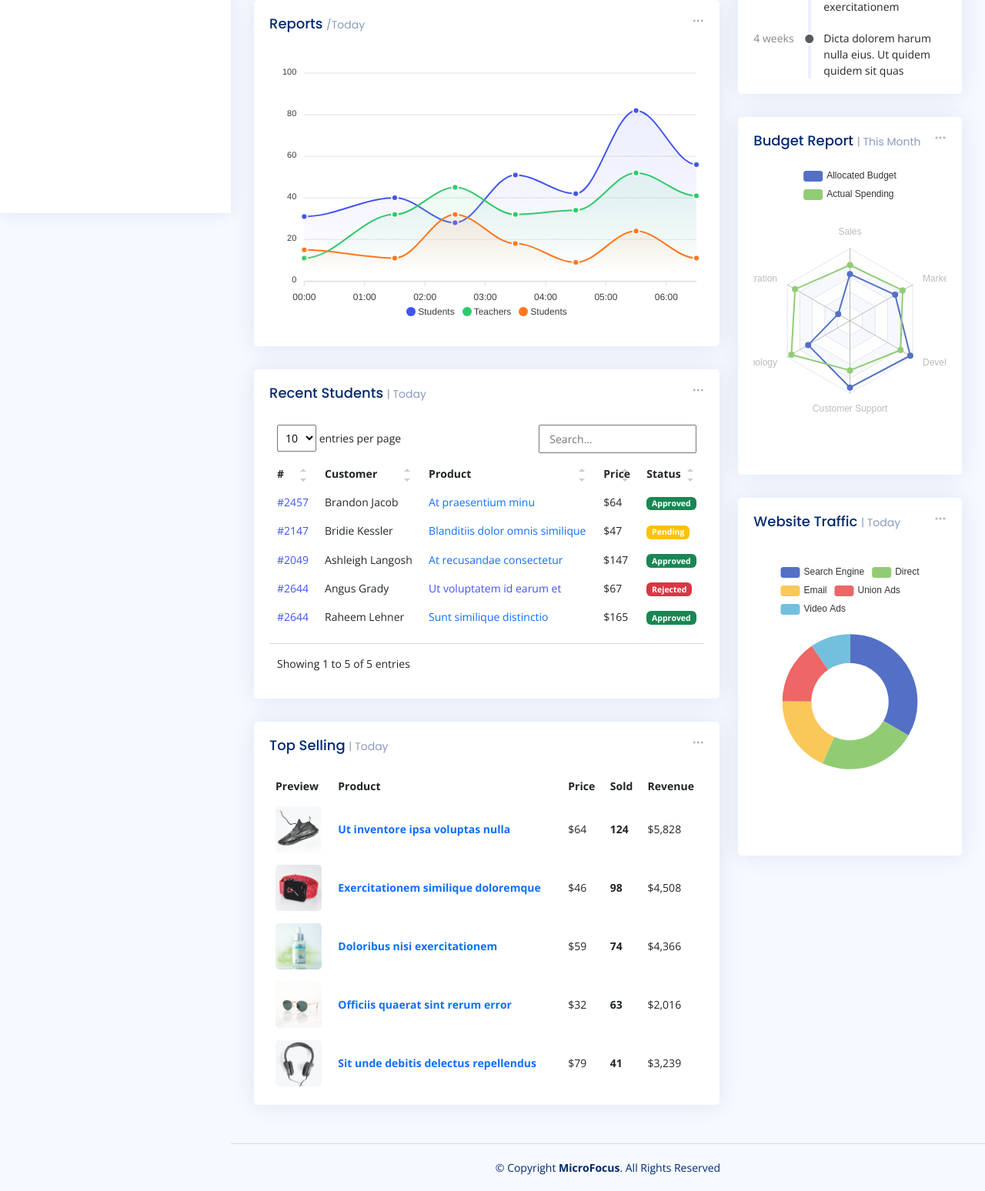
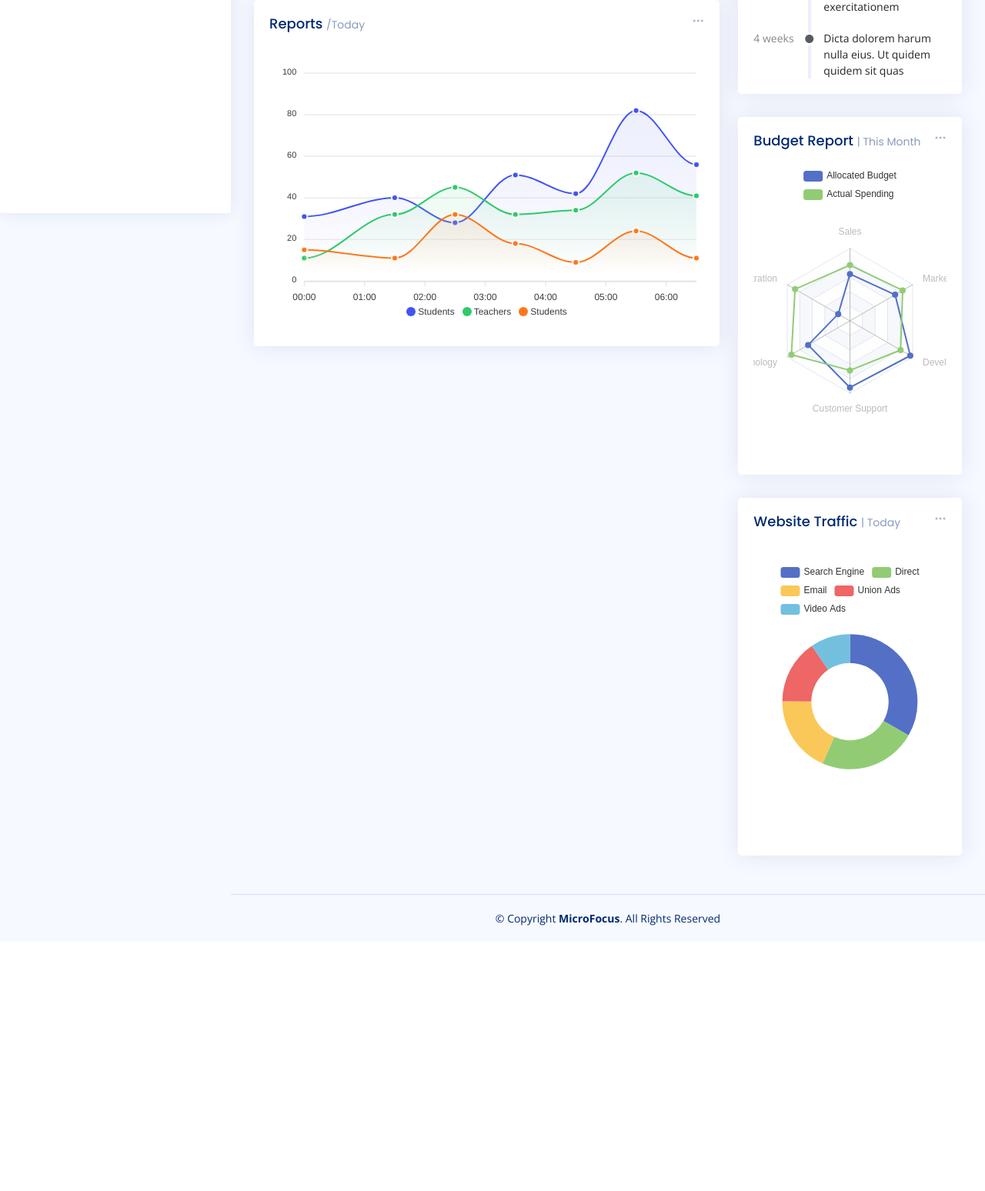
Before and after one commit to Urameshi53/AmalitechProject, a Django app: page / in a window 1280 px wide. Shown: the part 523-2071 px from the top of the page at 77% size. After the commit the page ends 1726 px from the top, so only its background shows below. Run offline with Django 5.2, Linux system fonts and the light colour scheme; some libraries are stand-ins or nearby versions.

```diff
--- a/tenant/templates/tenant/index.html
+++ b/tenant/templates/tenant/index.html
@@ -225,60 +225,6 @@
                 </ul>
               </div>
 
-              <div class="card-body">
-                <h5 class="card-title">Recent Students <span>| Today</span></h5>
-
-                <table class="table table-borderless datatable">
-                  <thead>
-                    <tr>
-                      <th scope="col">#</th>
-                      <th scope="col">Customer</th>
-                      <th scope="col">Product</th>
-                      <th scope="col">Price</th>
-                      <th scope="col">Status</th>
-                    </tr>
-                  </thead>
-                  <tbody>
-                    <tr>
-                      <th scope="row"><a href="#">#2457</a></th>
-                      <td>Brandon Jacob</td>
-                      <td><a href="#" class="text-primary">At praesentium minu</a></td>
-                      <td>$64</td>
-                      <td><span class="badge bg-success">Approved</span></td>
-                    </tr>
-                    <tr>
-                      <th scope="row"><a href="#">#2147</a></th>
-                      <td>Bridie Kessler</td>
-                      <td><a href="#" class="text-primary">Blanditiis dolor omnis similique</a></td>
-                      <td>$47</td>
-                      <td><span class="badge bg-warning">Pending</span></td>
-                    </tr>
-                    <tr>
-                      <th scope="row"><a href="#">#2049</a></th>
-                      <td>Ashleigh Langosh</td>
-                      <td><a href="#" class="text-primary">At recusandae consectetur</a></td>
-                      <td>$147</td>
-                      <td><span class="badge bg-success">Approved</span></td>
-                    </tr>
-                    <tr>
-                      <th scope="row"><a href="#">#2644</a></th>
-                      <td>Angus Grady</td>
-                      <td><a href="#" class="text-primar">Ut voluptatem id earum et</a></td>
-                      <td>$67</td>
-                      <td><span class="badge bg-danger">Rejected</span></td>
-                    </tr>
-                    <tr>
-                      <th scope="row"><a href="#">#2644</a></th>
-                      <td>Raheem Lehner</td>
-                      <td><a href="#" class="text-primary">Sunt similique distinctio</a></td>
-                      <td>$165</td>
-                      <td><span class="badge bg-success">Approved</span></td>
-                    </tr>
-                  </tbody>
-                </table>
-
-              </div>
-
             </div>
           </div><!-- End Recent Sales -->
 
@@ -297,60 +243,6 @@
                   <li><a class="dropdown-item" href="#">This Month</a></li>
                   <li><a class="dropdown-item" href="#">This Year</a></li>
                 </ul>
-              </div>
-
-              <div class="card-body pb-0">
-                <h5 class="card-title">Top Selling <span>| Today</span></h5>
-
-                <table class="table table-borderless">
-                  <thead>
-                    <tr>
-                      <th scope="col">Preview</th>
-                      <th scope="col">Product</th>
-                      <th scope="col">Price</th>
-                      <th scope="col">Sold</th>
-                      <th scope="col">Revenue</th>
-                    </tr>
-                  </thead>
-                  <tbody>
-                    <tr>
-                      <th scope="row"><a href="#"><img src="assets/img/product-1.jpg" alt=""></a></th>
-                      <td><a href="#" class="text-primary fw-bold">Ut inventore ipsa voluptas nulla</a></td>
-                      <td>$64</td>
-                      <td class="fw-bold">124</td>
-                      <td>$5,828</td>
-                    </tr>
-                    <tr>
-                      <th scope="row"><a href="#"><img src="assets/img/product-2.jpg" alt=""></a></th>
-                      <td><a href="#" class="text-primary fw-bold">Exercitationem similique doloremque</a></td>
-                      <td>$46</td>
-                      <td class="fw-bold">98</td>
-                      <td>$4,508</td>
-                    </tr>
-                    <tr>
-                      <th scope="row"><a href="#"><img src="assets/img/product-3.jpg" alt=""></a></th>
-                      <td><a href="#" class="text-primary fw-bold">Doloribus nisi exercitationem</a></td>
-                      <td>$59</td>
-                      <td class="fw-bold">74</td>
-                      <td>$4,366</td>
-                    </tr>
-                    <tr>
-                      <th scope="row"><a href="#"><img src="assets/img/product-4.jpg" alt=""></a></th>
-                      <td><a href="#" class="text-primary fw-bold">Officiis quaerat sint rerum error</a></td>
-                      <td>$32</td>
-                      <td class="fw-bold">63</td>
-                      <td>$2,016</td>
-                    </tr>
-                    <tr>
-                      <th scope="row"><a href="#"><img src="assets/img/product-5.jpg" alt=""></a></th>
-                      <td><a href="#" class="text-primary fw-bold">Sit unde debitis delectus repellendus</a></td>
-                      <td>$79</td>
-                      <td class="fw-bold">41</td>
-                      <td>$3,239</td>
-                    </tr>
-                  </tbody>
-                </table>
-
               </div>
 
             </div>
```
Also changed, not shown: 3 other files.
